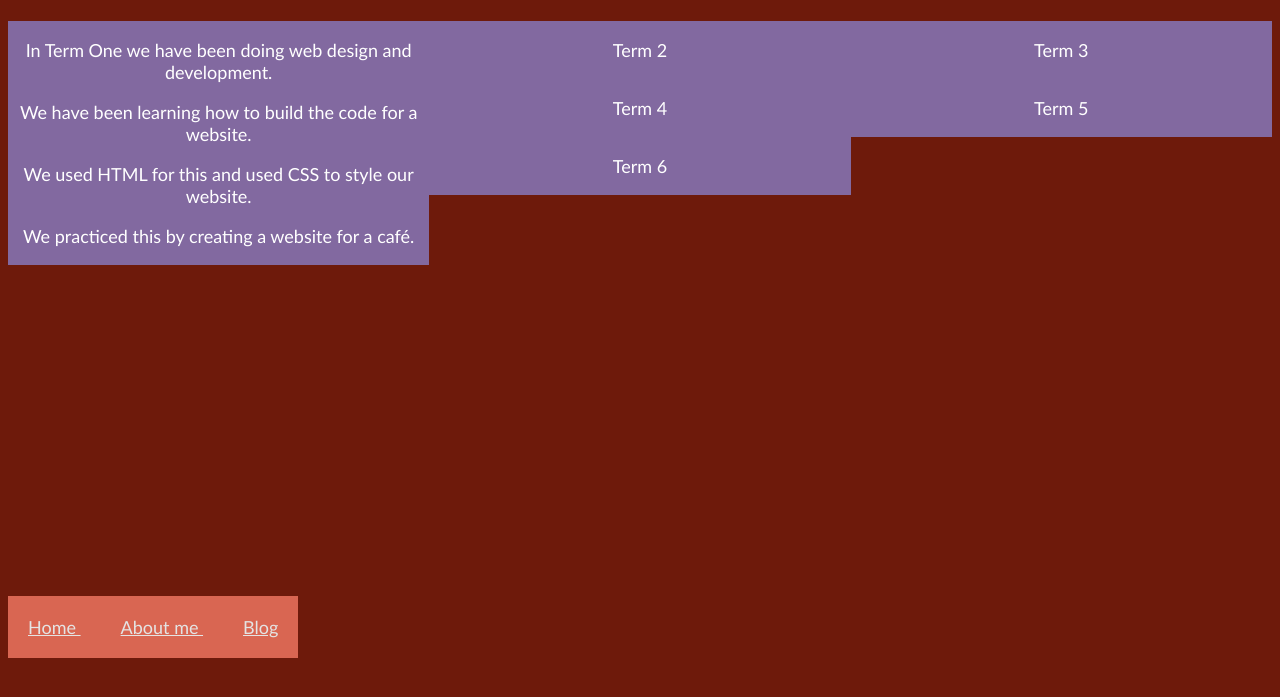
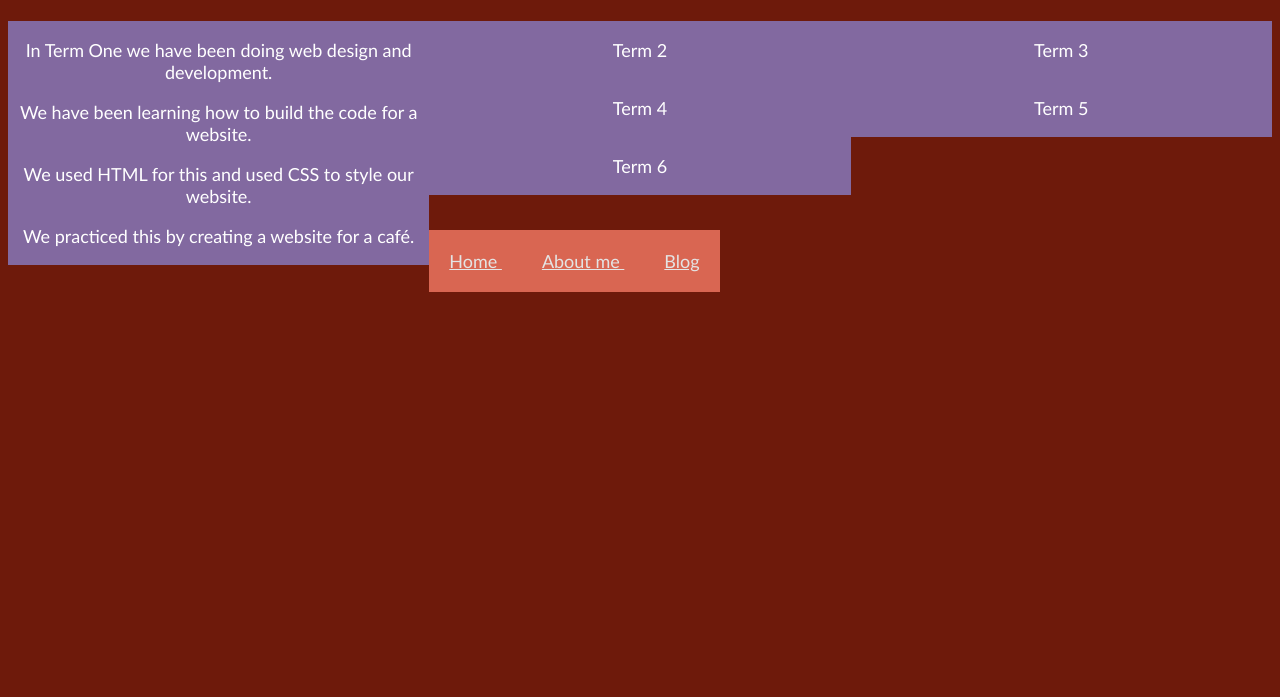
Before and after one commit to KallumSin30087840/KallumSin30087840.github.io, a plain HTML site: page blog.html in a window 1280 px wide. Shown: the part 55-752 px from the top of the page. Drawn offline with Linux system fonts and the light colour scheme.

Commit message:
quick change

```diff
--- a/style.css
+++ b/style.css
@@ -85,5 +85,5 @@ body{
 
 }
 .nav3 {
-    margin-top: 49%;
+    margin-top: 20%;
 }
```
